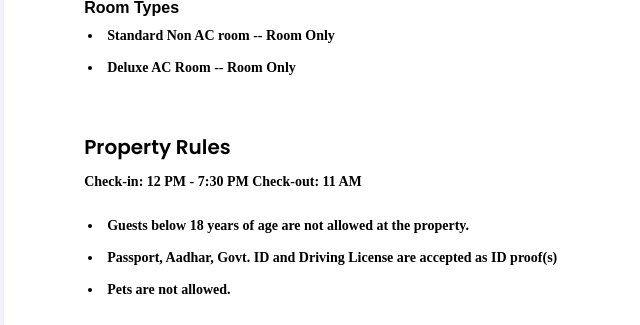
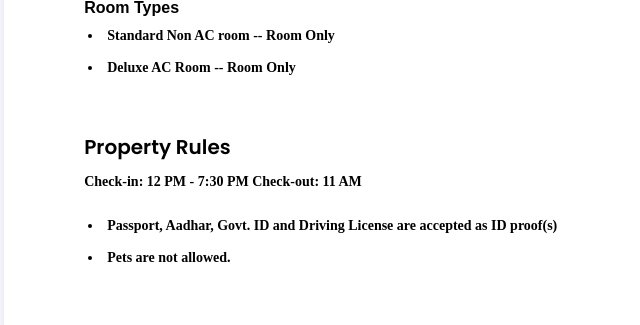
Before and after one commit to hudelsdev/varkala_stays, a Django app: page /haiwa/ in a window 1280 px wide. Shown: the part 1774-2099 px from the top of the page, without its empty margins (47-687 px from the left). Run offline with Django 5.2, Linux system fonts and the light colour scheme; some libraries are stand-ins or nearby versions.

Commit message:
Update haiwa_details.html

```diff
--- a/templates/haiwa_details.html
+++ b/templates/haiwa_details.html
@@ -25,7 +25,7 @@
             <div class="container">
                 <nav class="navbar navbar-expand-lg navbar-light">
                     <!-- Brand and toggle get grouped for better mobile display -->
-                    <a class="navbar-brand logo_h" href="index.html"><img src="{% static 'image/varkala_logo.png' %}" alt="" class="logo-img"></a>
+                    <a class="navbar-brand logo_h" href="{%url 'index'%}"><img src="{% static 'image/varkala_logo.png' %}" alt="" class="logo-img"></a>
                     <button class="navbar-toggler" type="button" data-toggle="collapse" data-target="#navbarSupportedContent" aria-controls="navbarSupportedContent" aria-expanded="false" aria-label="Toggle navigation">
                         <span class="icon-bar"></span>
                         <span class="icon-bar"></span>
@@ -104,7 +104,6 @@
                     <div class="list_div">
                         <h3>Property Rules</h3>
                         <p>Check-in: 12 PM - 7:30 PM  Check-out: 11 AM</p>
-                        <li>Guests below 18 years of age are not allowed at the property.</li>
                         <li>Passport, Aadhar, Govt. ID and Driving License are accepted as ID proof(s)</li>
                         <li>Pets are not allowed.</li>
                     </div><br><br>
@@ -113,31 +112,31 @@
                     <div class="hotel-gallery" id="gallery">
                         <div class="gallery_item">
                             <div class="gallery_img">
-                                <img src="{% static 'image/property_img/eva_beach_1.jpeg' %}" alt="">
+                                <img src="{% static 'image/property_img/haiwa_room_2.jpeg' %}" alt="">
                                 <div class="hover">
-                                    <a class="light" href="{% static 'image/property_img/eva_beach_1.jpeg ' %}"><i class="fa fa-expand"></i></a>
+                                    <a class="light" href="{% static 'image/property_img/haiwa_room_2.jpeg ' %}"><i class="fa fa-expand"></i></a>
                                 </div>
                             </div>
                         </div>
                         <div class="gallery_item">
                             <div class="gallery_img">
-                                <img src="{% static 'image/property_img/cliffcounty-dtls.jpeg' %}" alt="">
+                                <img src="{% static 'image/property_img/haiwa_room3.jpeg' %}" alt="">
                                 <div class="hover">
-                                    <a class="light" href="{% static 'image/property_img/cliffcounty-dtls.jpeg ' %}"><i class="fa fa-expand"></i></a>
+                                    <a class="light" href="{% static 'image/property_img/haiwa_room3.jpeg ' %}"><i class="fa fa-expand"></i></a>
                                 </div>
                             </div>
                         </div>
                         <div class="gallery_item">
                             <div class="gallery_img">
-                                <img src="{% static 'image/property_img/cliffcounty_inside3.jpeg' %}" alt="">
+                                <img src="{% static 'image/property_img/haiwa_room4.jpeg' %}" alt="">
                                 <div class="hover">
-                                    <a class="light" href="{% static 'image/property_img/cliffcounty_inside3.jpeg' %}"><i class="fa fa-expand"></i></a>
+                                    <a class="light" href="{% static 'image/property_img/haiwa_room4.jpeg' %}"><i class="fa fa-expand"></i></a>
                                 </div>
                             </div>
                         </div>
                     </div>
 
-                    <div class="hotel-gallery" id="gallery">
+                    <!-- <div class="hotel-gallery" id="gallery">
                         <div class="gallery_item">
                             <div class="gallery_img">
                                 <img src="{% static 'image/property_img/eva_room2.jpeg' %}" alt="">
@@ -162,7 +161,7 @@
                                 </div>
                             </div>
                         </div>
-                    </div>
+                    </div> -->
                         <h1 class="Location">Location</h1>
                         <div class="map">
                             <iframe src="https://www.google.com/maps/embed?pb=!1m14!1m8!1m3!1d3943.5011516462932!2d76.7021423!3d8.7388263!3m2!1i1024!2i768!4f13.1!3m3!1m2!1s0x3b05ef1c67bafa2b%3A0x76d0cb27ecb2e89a!2sThe%20Haiwa%20Beach%20Residency!5e0!3m2!1sen!2sin!4v1717566511971!5m2!1sen!2sin" style="border:0;" allowfullscreen="" loading="lazy" referrerpolicy="no-referrer-when-downgrade"></iframe>
```
